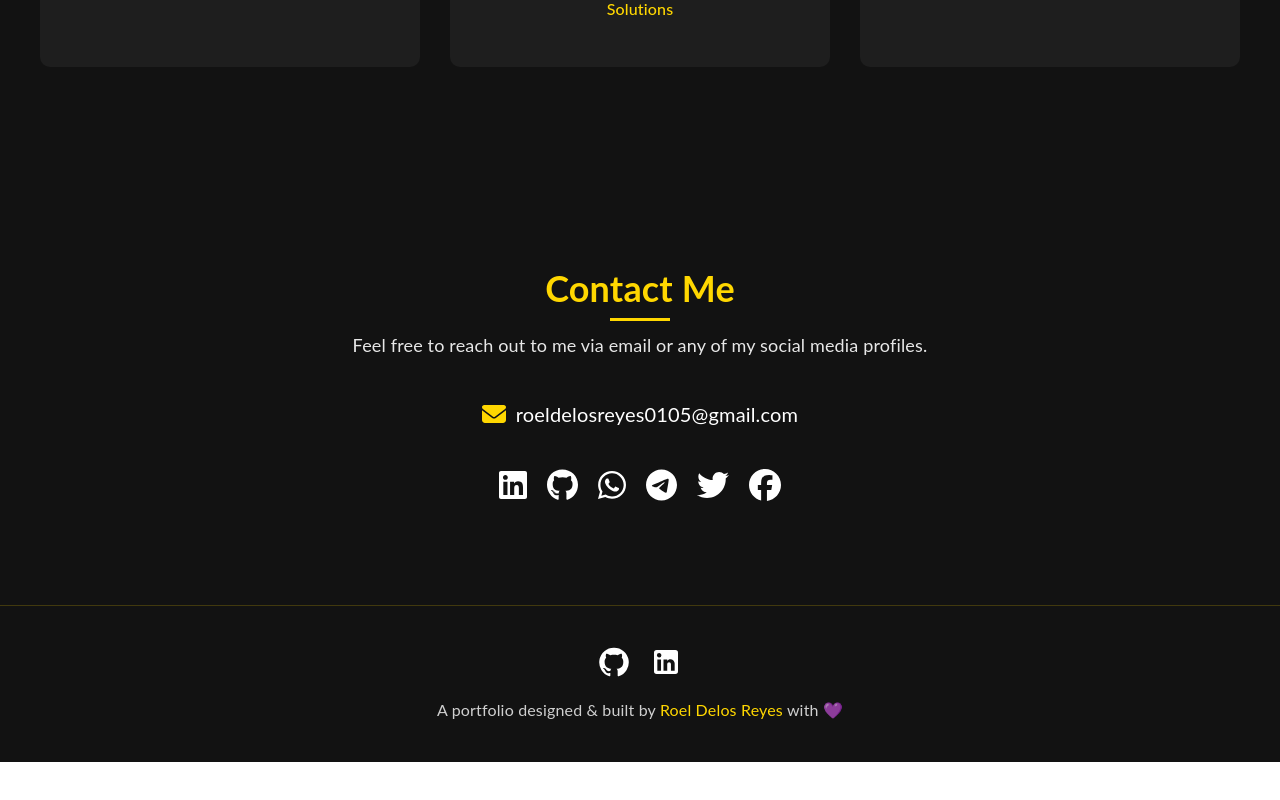
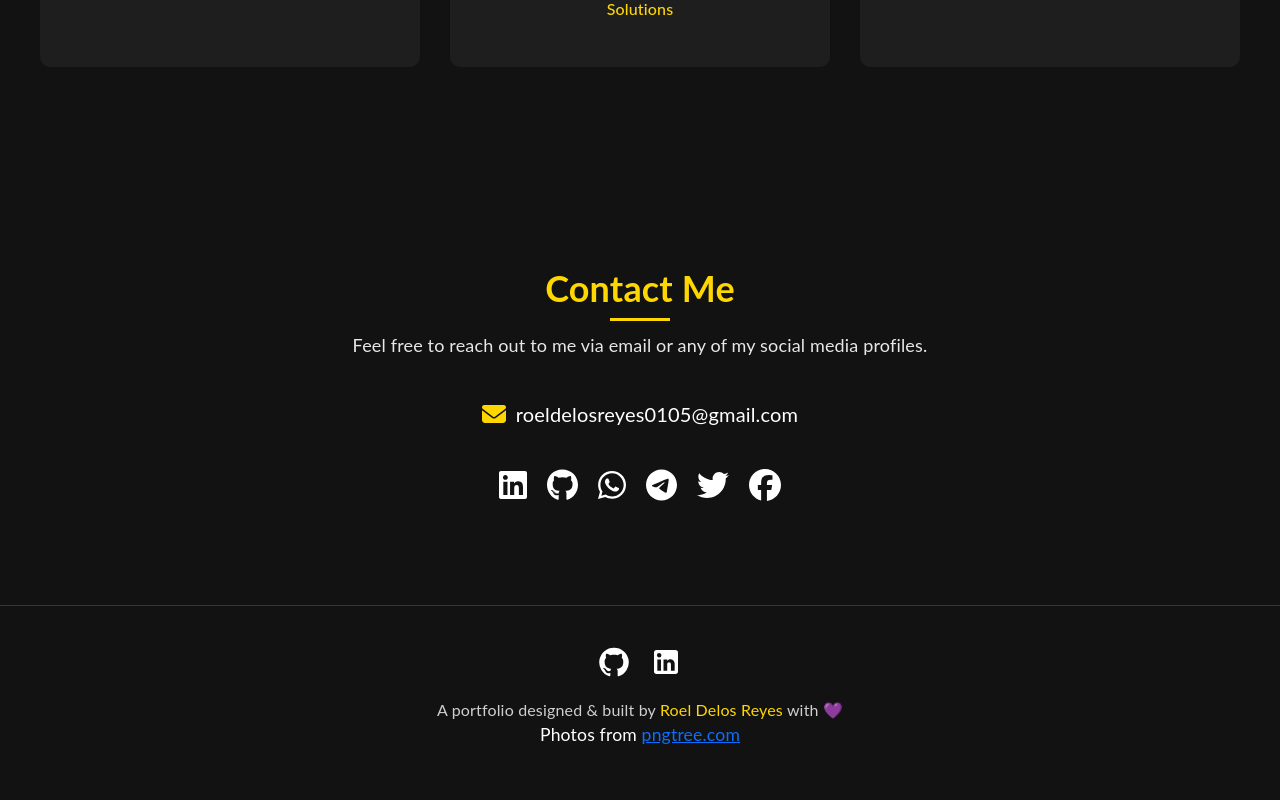
Before and after one commit to leorxdxd/Roelsportfolio, a React (Create React App) app: page / in a window 1280 px wide. Shown: the part 7523-8323 px from the top of the page. Before the commit the page ends 8285 px from the top, so only its background shows below. Built offline with nearby package versions, Linux system fonts and the light colour scheme.

Commit message:
Update Footer.tsx

```diff
--- a/src/components/Footer.tsx
+++ b/src/components/Footer.tsx
@@ -27,7 +27,7 @@ function Footer() {
       <p className="footer-text">
         A portfolio designed & built by{" "}
         <a
-          href="https://github.com/leorxdxd/Roelsportfolio"
+          href="https://github.com/leorxdxd/Roel-Portfolio"
           target="_blank"
           rel="noreferrer"
           className="footer-link"
@@ -36,6 +36,17 @@ function Footer() {
         </a>{" "}
         with 💜
       </p>
+      <p className="footer-credit">
+        Photos from{" "}
+        <a
+          href="https://pngtree.com"
+          target="_blank"
+          rel="noreferrer"
+          className="footer-link"
+        >
+          pngtree.com
+        </a>
+      </p>
     </footer>
   );
 }
```
